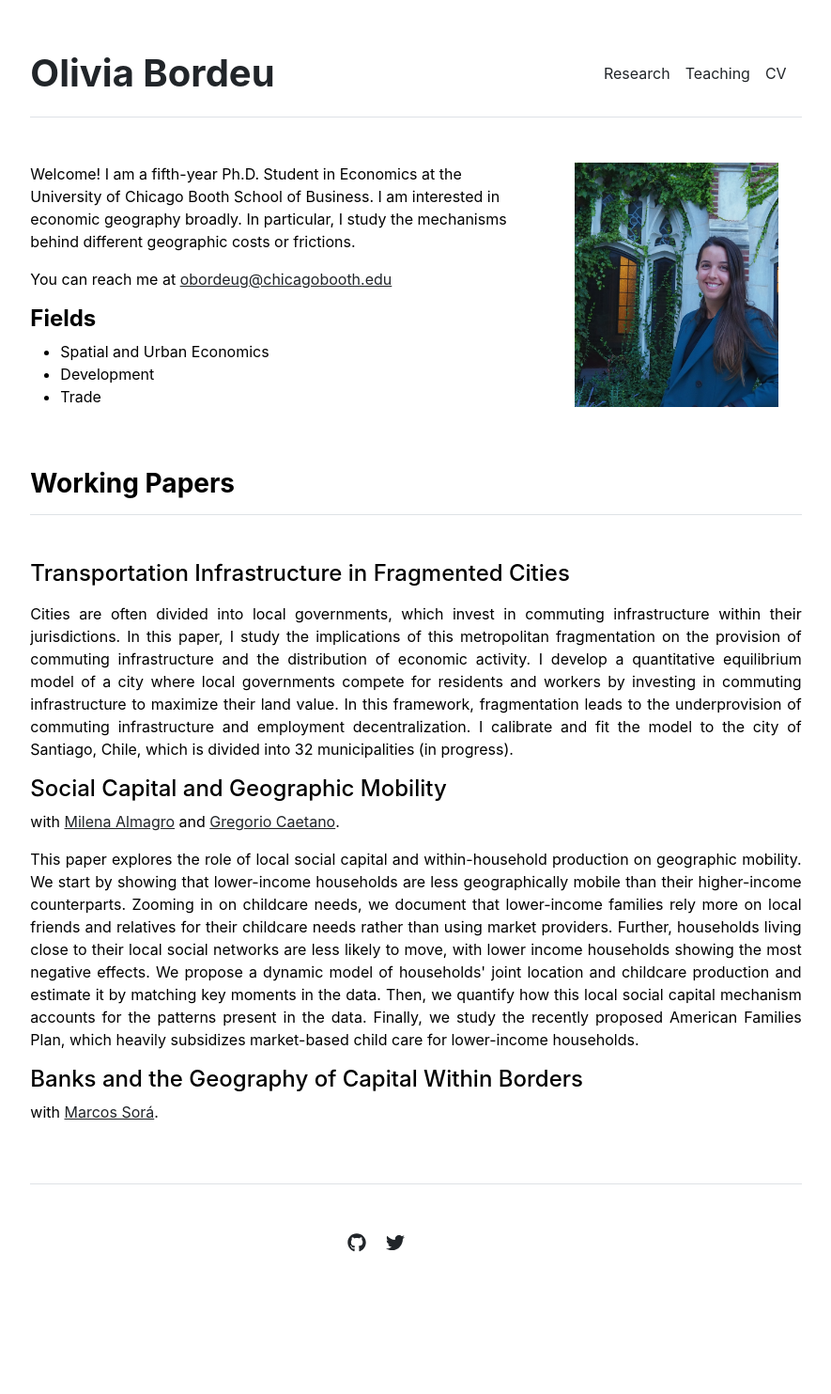
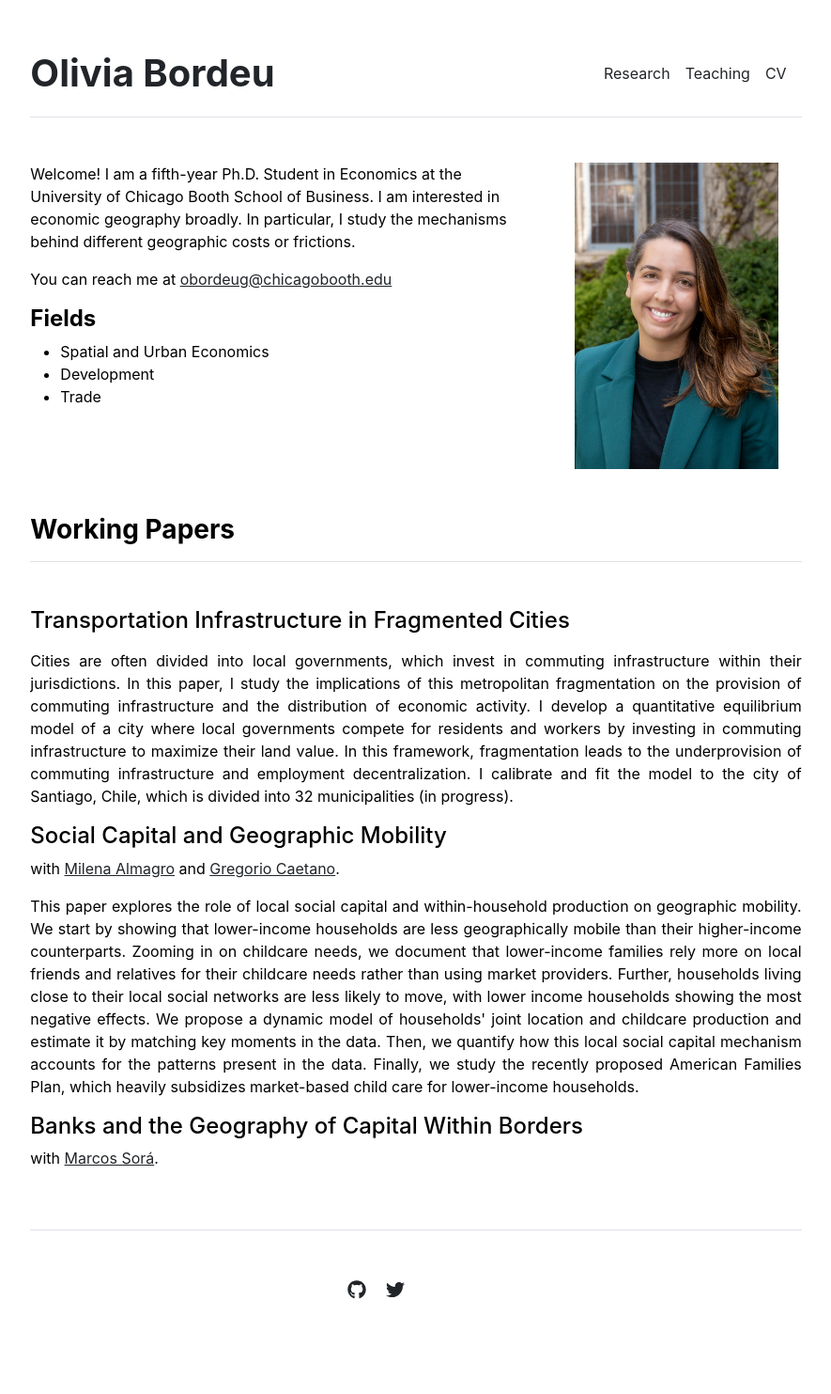
Before and after one commit to obordeu/obordeu.github.io, a Jekyll site: the page built from index.md, in a window 1280 px wide. Shown: the whole page at 94% size, without its empty margins (197-1082 px from the left). Built offline with Jekyll 4.4.1, drawn with Linux system fonts in a browser that asks for light colours; before the commit the page ends 1434 px from its top, so only the background shows below that.

Commit message:
Update personal photo

```diff
--- a/_layouts/home.html
+++ b/_layouts/home.html
@@ -7,7 +7,7 @@ layout: default
     {{ content }}
   </div>
   <div class="col-md-4">
-    <img src="{{ site.url }}/assets/img/P9102715_smaller.JPG" alt="Home" width="90%">
+    <img src="{{ site.url }}/assets/img/headshot3.jpg" alt="Home" width="90%">
   </div>
 </div>
 
```
Also changed, not shown: assets/img/headshot3.jpg (added).
